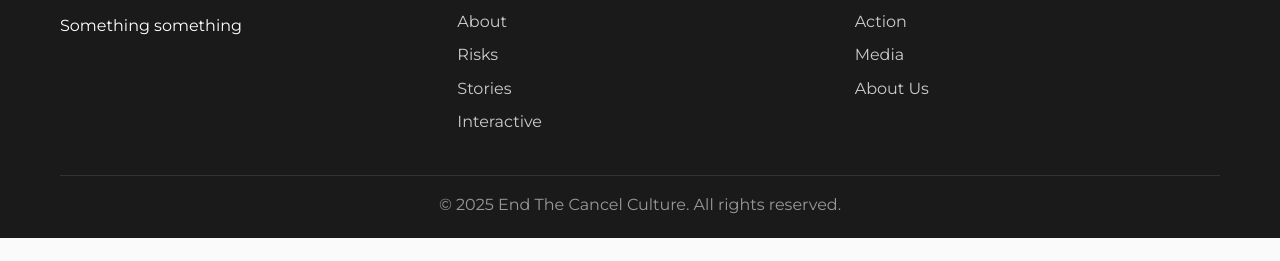
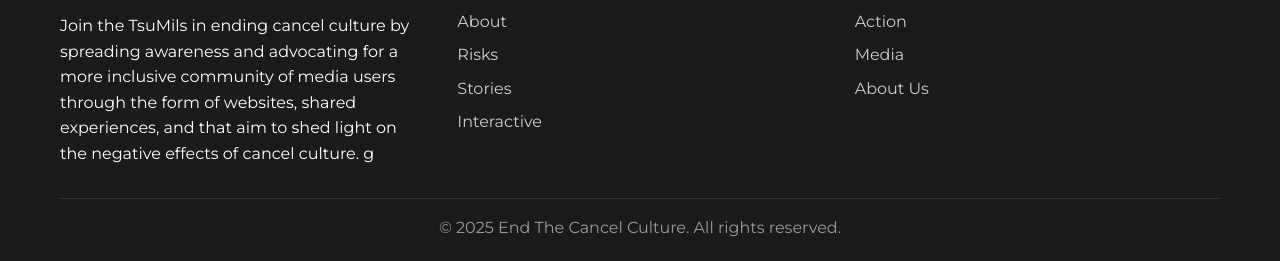
Before and after one commit to fegianna225-rgb/onetsuji, a plain HTML site: page index.html in a window 1280 px wide. Shown: the part 3101-3362 px from the top of the page. Before the commit the page ends 3339 px from the top, so only its background shows below. Drawn offline with nearby package versions, Linux system fonts and the light colour scheme; a script that the page names is missing.

Commit message:
Update index.html

```diff
--- a/index.html
+++ b/index.html
@@ -194,7 +194,8 @@ This website explores the complex dynamics of cancel culture,
             <div class="footer-content">
                 <div class="footer-section">
                     <h3>End The Cancel Culture</h3>
-                    <p>Something something</p>
+                    <p>Join the TsuMils in ending cancel culture by spreading awareness and advocating for a more inclusive community of media users through the form of websites, shared experiences, and that aim to shed light on the negative effects of cancel culture.
+g</p>
                 </div>
                 <div class="footer-section">
                     <h4>Quick Links</h4>
```
